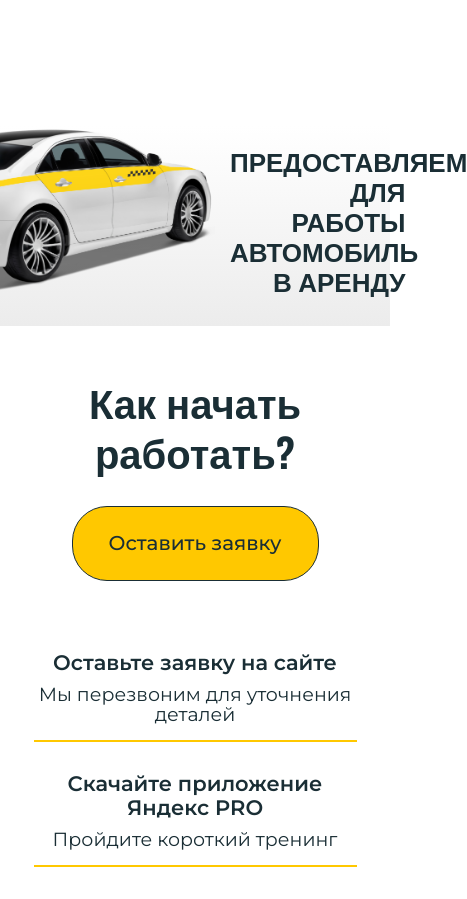
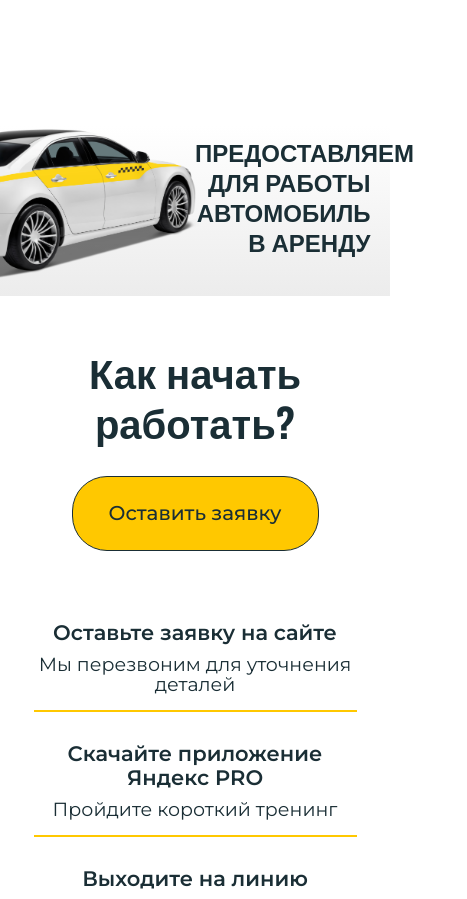
Before and after one commit to HEGGIX/skayroad, a React (Vite) app: page / in a window 390 px wide. Shown: the part 2380-3279 px from the top of the page, 467 px wide, since content can reach past the window. Built offline with nearby package versions, Linux system fonts and the light colour scheme.

Commit message:
finished rent adaptive layout

```diff
--- a/src/sections/rent/styles/styleMedia.scss
+++ b/src/sections/rent/styles/styleMedia.scss
@@ -365,6 +365,155 @@
     }
 }
 
+@media (max-width: 450px){
+    .rent{
+        height: 190px;
+        .rent-wrapper{
+            .rent-img{
+                width: 53%;
+            }
+            .rent-text{
+                width: 42%;
+                font-size: 25px;
+                padding: 0;
+            }
+        }
+    }
+}
+
+@media (max-width: 420px){
+    .rent{
+        .rent-wrapper{
+            .rent-text{
+                width: 41%;
+                left: 170px;
+                font-size: 24px;
+            }
+        }
+    }
+}
+
+@media (max-width: 410px){
+    .rent{
+        .rent-wrapper{
+            .rent-text{
+                width: 43%;
+                left: 160px;
+            }
+        }
+    }
+}
+
+@media (max-width: 410px){
+    .rent{
+        .rent-wrapper{
+            .rent-text{
+                width: 43%;
+                left: 160px;
+            }
+        }
+    }
+}
+
+@media (max-width: 400px){
+    .rent{
+        height: 180px;
+        .rent-wrapper{
+            .rent-text{
+                width: 44%;
+                left: 150px;
+            }
+        }
+    }
+}
+
+@media (max-width: 390px){
+    .rent{
+        height: 170px;
+        .rent-wrapper{
+            .rent-img{
+                width: 51%;
+            }
+            .rent-text{
+                width: 45%;
+                left: 145px;
+            }
+        }
+    }
+}
+
+@media (max-width: 380px){
+    .rent{
+        .rent-wrapper{
+            .rent-text{
+                width: 46%;
+                left: 135px;
+            }
+        }
+    }
+}
+
+@media (max-width: 370px){
+    .rent{
+        .rent-wrapper{
+            .rent-text{
+                width: 46%;
+                left: 125px;
+                font-size: 23px;
+                line-height: 27px;
+            }
+        }
+    }
+}
+
+@media (max-width: 350px){
+    .rent{
+        height: 160px;
+        .rent-wrapper{
+            .rent-text{
+                width: 48%;
+                left: 115px;
+                font-size: 22px;
+            }
+        }
+    }
+}
+
+@media (max-width: 340px){
+    .rent{
+        .rent-wrapper{
+            .rent-text{
+                left: 110px;
+                font-size: 21px;
+            }
+        }
+    }
+}
+
+@media (max-width: 330px){
+    .rent{
+        height: 150px;
+        .rent-wrapper{
+            .rent-text{
+                left: 100px;
+                font-size: 20px;
+            }
+        }
+    }
+}
+
+@media (max-width: 320px){
+    .rent{
+        height: 140px;
+        .rent-wrapper{
+            .rent-text{
+                left: 95px;
+                font-size: 20px;
+                line-height: 25px;
+            }
+        }
+    }
+}
 // @media (max-width: 1000px){
 //     .rent{
 //         height: 650px;
```
